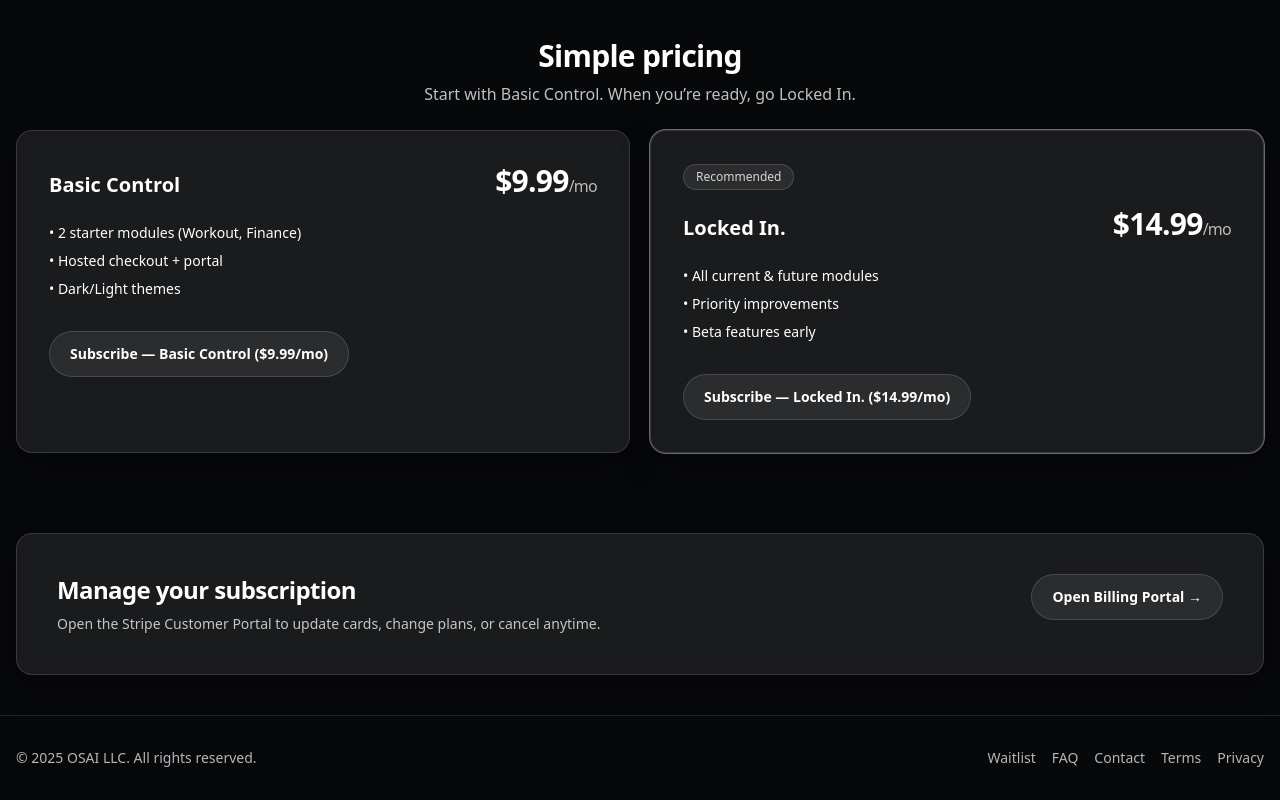
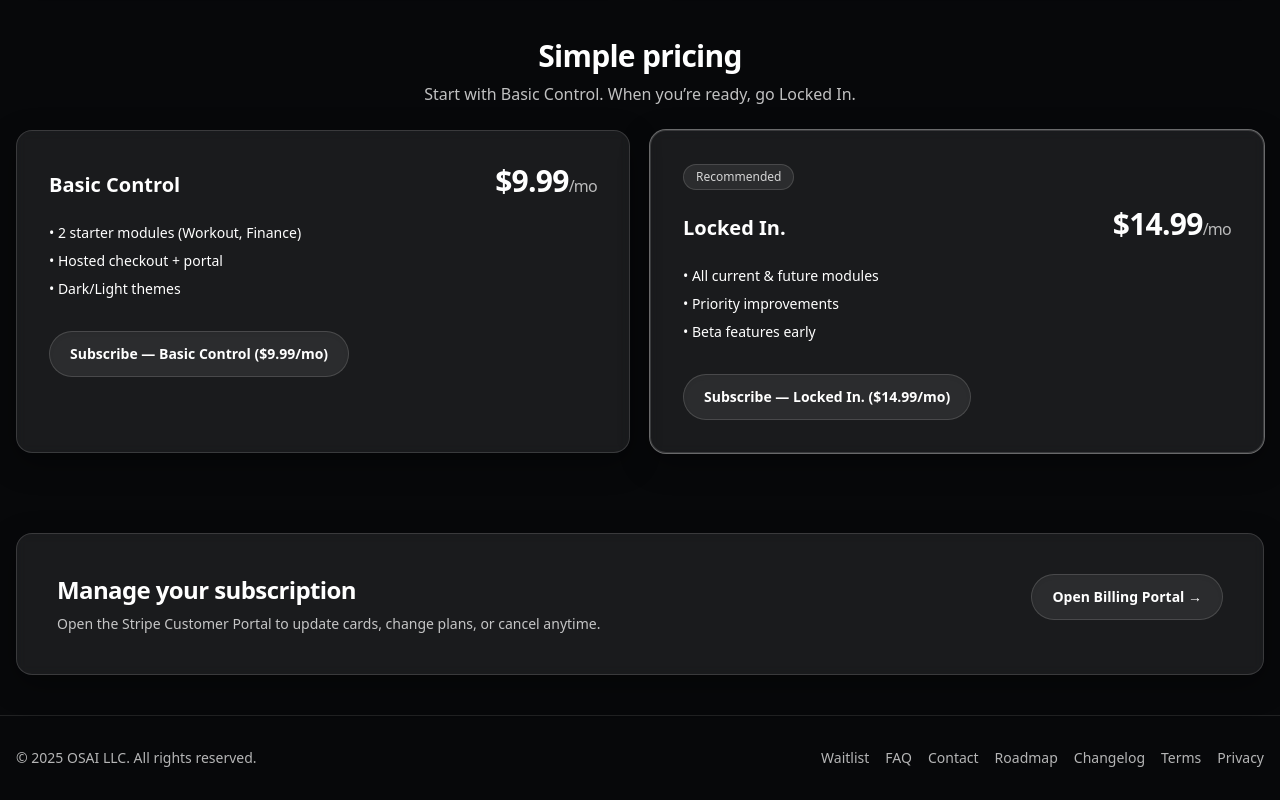
Before and after one commit to MasonIllies/OSAI, a Next.js app in the folder osai-mvp/: page / in a window 1280 px wide. Shown: the part 832-1632 px from the top of the page. Built offline with nearby package versions, Linux system fonts and the light colour scheme; no server answers.

Commit message:
Update layout.tsx

```diff
--- a/osai-mvp/app/layout.tsx
+++ b/osai-mvp/app/layout.tsx
@@ -49,6 +49,8 @@ export default function RootLayout({ children }: { children: React.ReactNode })
               <Link className="hover:text-white" href="/waitlist">Waitlist</Link>
               <Link className="hover:text-white" href="/faq">FAQ</Link>
               <Link className="hover:text-white" href="/contact">Contact</Link>
+              <Link className="hover:text-white" href="/roadmap">Roadmap</Link>
+              <Link className="hover:text-white" href="/changelog">Changelog</Link>
               <Link className="hover:text-white" href="/legal/terms">Terms</Link>
               <Link className="hover:text-white" href="/legal/privacy">Privacy</Link>
             </div>
```
